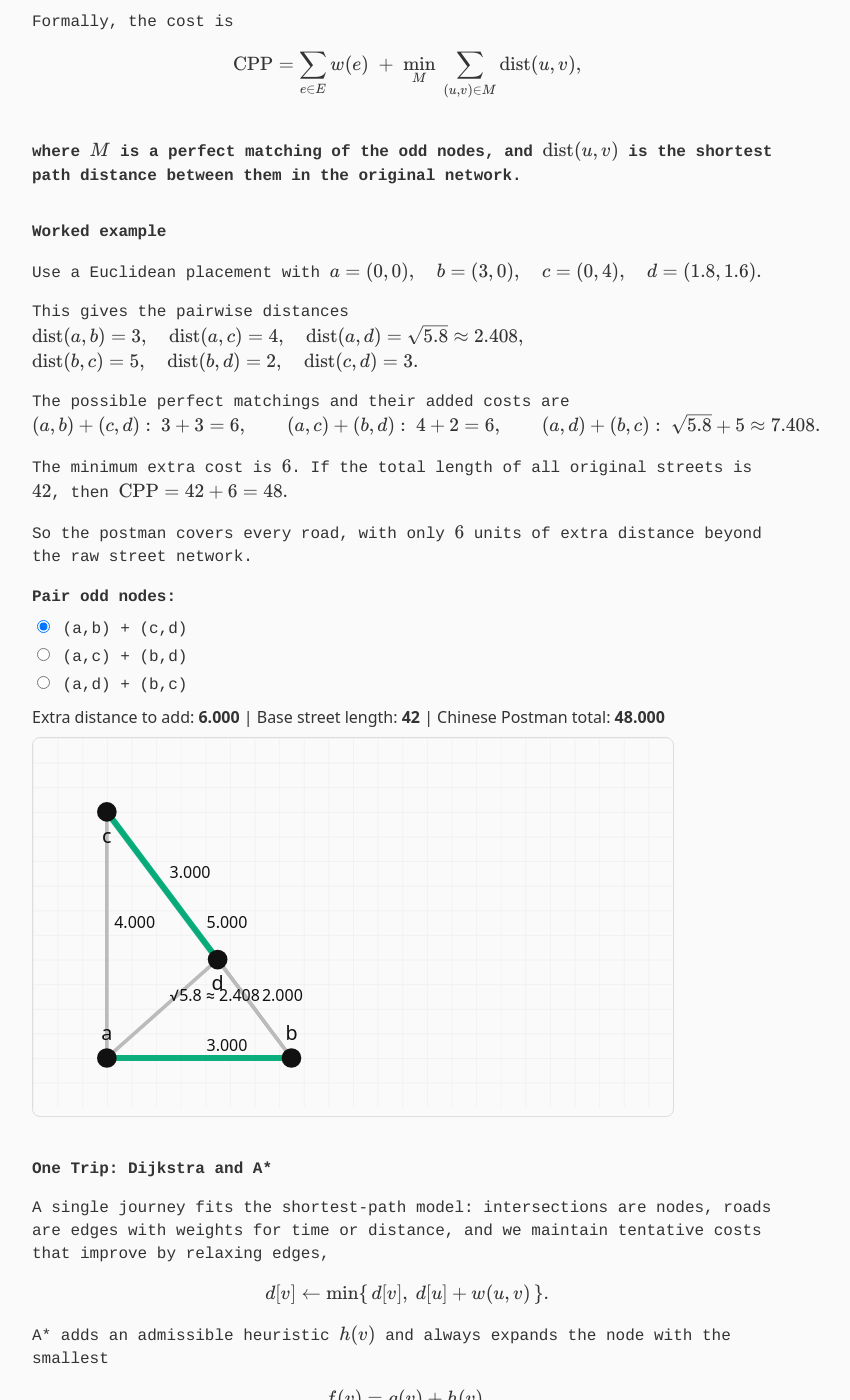
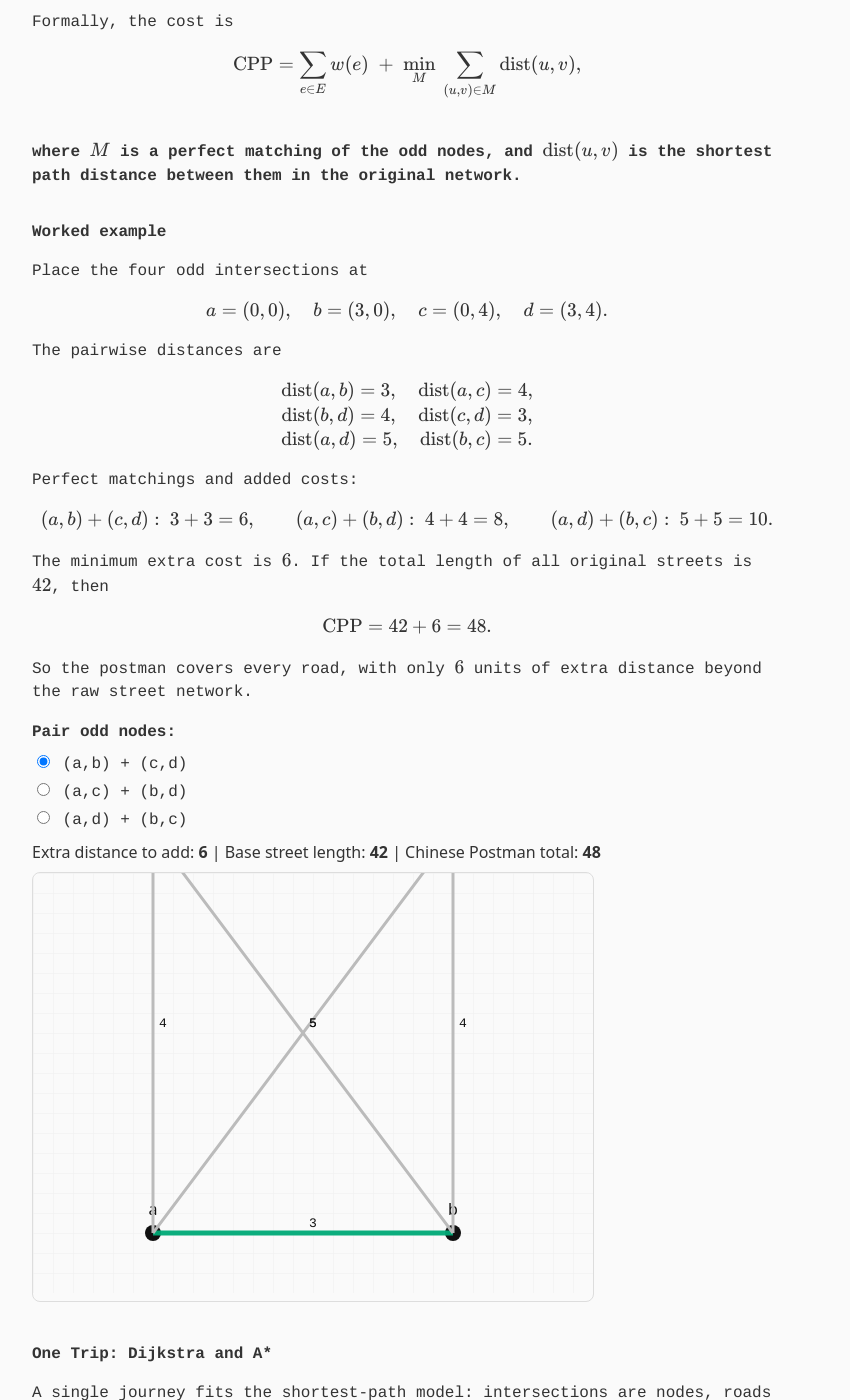
Before and after one commit to gcol33/blog, a Jekyll site: the page built from _posts/2025-09-12-the-map-always-knows.md, in a window 1280 px wide and 1400 px high, scrolled down 1057 px. Shown: the whole window, without its empty margins (233-1083 px from the left). Built offline with Jekyll 4.4.1, drawn with Linux system fonts in a browser that asks for light colours; part of the change alters nothing that is shown.

Commit message:
update blog post

```diff
--- a/_posts/2025-09-12-the-map-always-knows.md
+++ b/_posts/2025-09-12-the-map-always-knows.md
@@ -26,202 +26,174 @@ where $M$ is a perfect matching of the odd nodes, and $\operatorname{dist}(u,v)$
 
 ### Worked example
 
-Use a Euclidean placement with
+Place the four odd intersections at
+
 $$
-a=(0,0),\quad b=(3,0),\quad c=(0,4),\quad d=(1.8,1.6).
+a=(0,0),\quad b=(3,0),\quad c=(0,4),\quad d=(3,4).
 $$
 
-This gives the pairwise distances
+The pairwise distances are
+
 $$
-\operatorname{dist}(a,b)=3,\quad \operatorname{dist}(a,c)=4,\quad \operatorname{dist}(a,d)=\sqrt{5.8}\approx 2.408, \\
-\operatorname{dist}(b,c)=5,\quad \operatorname{dist}(b,d)=2,\quad \operatorname{dist}(c,d)=3.
+\operatorname{dist}(a,b)=3,\quad \operatorname{dist}(a,c)=4,\\
+\operatorname{dist}(b,d)=4,\quad \operatorname{dist}(c,d)=3,\\
+\operatorname{dist}(a,d)=5,\quad \operatorname{dist}(b,c)=5.
 $$
 
-The possible perfect matchings and their added costs are
+Perfect matchings and added costs:
+
 $$
-(a,b)+(c,d):\ 3+3=6, \qquad
-(a,c)+(b,d):\ 4+2=6, \qquad
-(a,d)+(b,c):\ \sqrt{5.8}+5\approx 7.408.
+(a,b)+(c,d):\ 3+3=6,\qquad
+(a,c)+(b,d):\ 4+4=8,\qquad
+(a,d)+(b,c):\ 5+5=10.
 $$
 
 The minimum extra cost is $6$. If the total length of all original streets is $42$, then
+
 $$
 \text{CPP} = 42 + 6 = 48.
 $$
 
 So the postman covers every road, with only $6$ units of extra distance beyond the raw street network.
 
-
-<!-- CPP Worked Example — Euclidean coordinates with exact distances and live pairing cost -->
+<!-- CPP Worked Example — squarish rectangle (3x4), integer sides, diagonals = 5 -->
 <div id="cpp-visual" style="margin:1rem 0;">
   <!-- Controls -->
   <div class="cpp-controls" style="margin-bottom:0.5rem;">
     <strong style="display:block;margin-bottom:0.5rem;">Pair odd nodes:</strong>
-
     <div style="margin-bottom:0.25rem;">
-      <label style="cursor:pointer;">
-        <input type="radio" name="cpp-pair" value="ab-cd" checked>
-        (a,b) + (c,d)
-      </label>
+      <label><input type="radio" name="cpp-pair" value="ab-cd" checked> (a,b) + (c,d)</label>
     </div>
-
     <div style="margin-bottom:0.25rem;">
-      <label style="cursor:pointer;">
-        <input type="radio" name="cpp-pair" value="ac-bd">
-        (a,c) + (b,d)
-      </label>
+      <label><input type="radio" name="cpp-pair" value="ac-bd"> (a,c) + (b,d)</label>
     </div>
-
     <div>
-      <label style="cursor:pointer;">
-        <input type="radio" name="cpp-pair" value="ad-bc">
-        (a,d) + (b,c)
-      </label>
+      <label><input type="radio" name="cpp-pair" value="ad-bc"> (a,d) + (b,c)</label>
     </div>
   </div>
 
-  <!-- Summary line -->
+  <!-- Summary -->
   <div class="cpp-summary" style="font-family:system-ui,Segoe UI,Roboto,Helvetica,Arial,sans-serif;margin-bottom:0.5rem;">
-    Extra distance to add: <strong><span id="cpp-extra">6.000</span></strong>
+    Extra distance to add: <strong><span id="cpp-extra">6</span></strong>
     | Base street length: <strong>42</strong>
-    | Chinese Postman total: <strong><span id="cpp-total">48.000</span></strong>
+    | Chinese Postman total: <strong><span id="cpp-total">48</span></strong>
   </div>
 
   <!-- Diagram -->
-  <div class="cpp-svgwrap" style="max-width:640px;border:1px solid #ddd;border-radius:8px;overflow:hidden;">
-    <svg id="cpp-svg" viewBox="0 0 520 300" width="100%" height="auto" aria-labelledby="cpp-title cpp-desc" role="img">
-      <title id="cpp-title">Odd-node pair distances and selected pairings</title>
-      <desc id="cpp-desc">All six pair distances are shown from Euclidean coordinates. Selecting a pairing highlights its two edges and recomputes the extra cost.</desc>
+  <div class="cpp-svgwrap" style="max-width:560px;border:1px solid #ddd;border-radius:8px;overflow:hidden;">
+    <svg id="cpp-svg" viewBox="0 0 560 420" width="100%" height="auto" aria-labelledby="cpp-title cpp-desc" role="img">
+      <title id="cpp-title">Rectangle layout: sides 3 and 4; diagonals 5</title>
+      <desc id="cpp-desc">a,b on top; c,d below. Distances computed from world coordinates. Select a pairing to highlight edges and update extra cost.</desc>
 
-      <!-- Subtle grid -->
+      <!-- Background grid -->
       <defs>
         <pattern id="grid" width="20" height="20" patternUnits="userSpaceOnUse">
           <path d="M20 0 L0 0 0 20" fill="none" stroke="#eee" stroke-width="1"/>
         </pattern>
-        <marker id="dot" markerWidth="4" markerHeight="4" refX="2" refY="2">
-          <circle cx="2" cy="2" r="2" fill="#111"></circle>
-        </marker>
       </defs>
       <rect x="0" y="0" width="100%" height="100%" fill="url(#grid)"></rect>
 
-      <!-- All six edges (light gray by default) -->
-      <g id="edges" stroke="#bbb" stroke-width="3" opacity="1">
-        <line id="e-ab" data-a="a" data-b="b" />
-        <line id="e-ac" data-a="a" data-b="c" />
-        <line id="e-ad" data-a="a" data-b="d" />
-        <line id="e-bc" data-a="b" data-b="c" />
-        <line id="e-bd" data-a="b" data-b="d" />
-        <line id="e-cd" data-a="c" data-b="d" />
-      </g>
-
-      <!-- Distance labels -->
-      <g id="labels" fill="#111" font-size="13" font-family="system-ui,Segoe UI,Roboto,Helvetica,Arial,sans-serif"></g>
-
-      <!-- Nodes -->
-      <g id="nodes" fill="#111" font-size="16" font-family="system-ui,Segoe UI,Roboto,Helvetica,Arial,sans-serif">
+      <!-- Nodes (positions are derived from world coords in JS) -->
+      <g id="nodes" fill="#111" font-family="system-ui,Segoe UI,Roboto,Helvetica,Arial,sans-serif" font-size="16">
         <circle id="n-a" r="8"></circle><text id="t-a" text-anchor="middle">a</text>
         <circle id="n-b" r="8"></circle><text id="t-b" text-anchor="middle">b</text>
         <circle id="n-c" r="8"></circle><text id="t-c" text-anchor="middle">c</text>
         <circle id="n-d" r="8"></circle><text id="t-d" text-anchor="middle">d</text>
       </g>
+
+      <!-- All edges (light gray by default) -->
+      <g id="edges" stroke="#bbb" stroke-width="3">
+        <line id="e-ab" />
+        <line id="e-ac" />
+        <line id="e-bd" />
+        <line id="e-cd" />
+        <line id="e-ad" />
+        <line id="e-bc" />
+      </g>
+
+      <!-- Distance labels -->
+      <g id="labels" fill="#111" font-size="13"></g>
     </svg>
   </div>
 </div>
 
 <script>
-  (function () {
-    // Euclidean coordinates (scale + offset to fit viewBox)
-    // world coords: a(0,0), b(3,0), c(0,4), d(1.8,1.6)
-    // SVG mapping: x = x0 + s*X, y = y0 - s*Y
-    var s = 50, x0 = 60, y0 = 260;
-    var pts = {
-      a: {X:0,   Y:0},
-      b: {X:3,   Y:0},
-      c: {X:0,   Y:4},
-      d: {X:1.8, Y:1.6}
-    };
-    function map(P){ return {x: x0 + s*P.X, y: y0 - s*P.Y}; }
-    function dist(P,Q){ var dx=P.X-Q.X, dy=P.Y-Q.Y; return Math.hypot(dx,dy); }
+(function(){
+  // World coords (squarish rectangle): a(0,0), b(3,0), c(0,4), d(3,4)
+  const W = { a:{X:0,Y:0}, b:{X:3,Y:0}, c:{X:0,Y:4}, d:{X:3,Y:4} };
 
-    // Place nodes and labels
-    [['a','n-a','t-a'],['b','n-b','t-b'],['c','n-c','t-c'],['d','n-d','t-d']].forEach(function(row){
-      var k=row[0], cn=row[1], tn=row[2], p=map(pts[k]);
-      var cEl=document.getElementById(cn), tEl=document.getElementById(tn);
-      cEl.setAttribute('cx', p.x); cEl.setAttribute('cy', p.y);
-      tEl.setAttribute('x', p.x);  tEl.setAttribute('y', p.y + (k==='c'||k==='d'? 25 : -15));
+  // Map world -> SVG (equal scale for x,y so distances are true)
+  const s = 100;                 // px per unit
+  const x0 = 120, y0 = 360;      // origin offsets
+  function map(P){ return { x: x0 + s*P.X, y: y0 - s*P.Y }; }
+  function dist(P,Q){ const dx=P.X-Q.X, dy=P.Y-Q.Y; return Math.hypot(dx,dy); }
+
+  // Place nodes + text
+  [['a','n-a','t-a',-18],['b','n-b','t-b',-18],['c','n-c','t-c',22],['d','n-d','t-d',22]].forEach(([k,cid,tid,ty])=>{
+    const p = map(W[k]);
+    const cEl = document.getElementById(cid), tEl = document.getElementById(tid);
+    cEl.setAttribute('cx', p.x); cEl.setAttribute('cy', p.y);
+    tEl.setAttribute('x', p.x);  tEl.setAttribute('y', p.y + ty);
+    tEl.setAttribute('text-anchor','middle');
+  });
+
+  // Utility to create/position edges with weights
+  function setLine(id, u, v){
+    const U = map(W[u]), V = map(W[v]);
+    const e = document.getElementById(id);
+    e.setAttribute('x1', U.x); e.setAttribute('y1', U.y);
+    e.setAttribute('x2', V.x); e.setAttribute('y2', V.y);
+    e.dataset.weight = dist(W[u], W[v]); // exact
+  }
+
+  // Build all six edges
+  setLine('e-ab','a','b'); // 3
+  setLine('e-ac','a','c'); // 4
+  setLine('e-bd','b','d'); // 4
+  setLine('e-cd','c','d'); // 3
+  setLine('e-ad','a','d'); // 5
+  setLine('e-bc','b','c'); // 5
+
+  // Labels at midpoints (integers shown as ints)
+  const L = document.getElementById('labels');
+  function addLabel(id, text){
+    const el = document.getElementById(id);
+    const mx = (parseFloat(el.getAttribute('x1')) + parseFloat(el.getAttribute('x2'))) / 2;
+    const my = (parseFloat(el.getAttribute('y1')) + parseFloat(el.getAttribute('y2'))) / 2;
+    const t = document.createElementNS('http://www.w3.org/2000/svg','text');
+    t.setAttribute('x', mx + 6);
+    t.setAttribute('y', my - 6);
+    t.textContent = text;
+    L.appendChild(t);
+  }
+  addLabel('e-ab','3'); addLabel('e-ac','4'); addLabel('e-bd','4'); addLabel('e-cd','3');
+  addLabel('e-ad','5'); addLabel('e-bc','5');
+
+  // Highlight logic
+  const accent = '#0a7', baseLen = 42;
+  function resetEdges(){
+    document.querySelectorAll('#edges line').forEach(e=>{
+      e.setAttribute('stroke','#bbb'); e.setAttribute('stroke-width',3); e.setAttribute('opacity',1);
     });
-
-    // Edge list
-    var pairs = [
-      ['ab','a','b'],
-      ['ac','a','c'],
-      ['ad','a','d'],
-      ['bc','b','c'],
-      ['bd','b','d'],
-      ['cd','c','d']
-    ];
-
-    // Draw edges and compute exact weights from coords
-    var labelsGroup = document.getElementById('labels');
-    pairs.forEach(function([id,u,v]){
-      var e=document.getElementById('e-'+id);
-      var Pu=map(pts[u]), Pv=map(pts[v]);
-      e.setAttribute('x1', Pu.x); e.setAttribute('y1', Pu.y);
-      e.setAttribute('x2', Pv.x); e.setAttribute('y2', Pv.y);
-      var w = dist(pts[u], pts[v]); // exact Euclidean
-      e.setAttribute('data-weight', w.toString());
-
-      // label at midpoint, with a tiny offset
-      var mx=(Pu.x+Pv.x)/2, my=(Pu.y+Pv.y)/2;
-      var t=document.createElementNS('http://www.w3.org/2000/svg','text');
-      t.setAttribute('x', mx+6);
-      t.setAttribute('y', my-6);
-      t.setAttribute('text-anchor','start');
-      t.setAttribute('fill', '#111');
-      var txt = (id==='ad') ? '√5.8 ≈ ' + w.toFixed(3) : w.toFixed(3);
-      t.textContent = txt;
-      labelsGroup.appendChild(t);
-    });
-
-    // Highlight function for selected pairing
-    var accent = '#0a7';
-    function setStroke(el, color, width, opacity){
-      el.setAttribute('stroke', color);
-      el.setAttribute('stroke-width', width);
-      el.setAttribute('opacity', opacity);
-    }
-    function highlight(val){
-      // reset all to light gray
-      pairs.forEach(function([id]){
-        setStroke(document.getElementById('e-'+id), '#bbb', 3, 1);
-      });
-      // pick which two edges
-      var choose = {
-        'ab-cd': ['ab','cd'],
-        'ac-bd': ['ac','bd'],
-        'ad-bc': ['ad','bc']
-      }[val] || [];
-      var extra = 0;
-      choose.forEach(function(id){
-        var e = document.getElementById('e-'+id);
-        setStroke(e, accent, 5, 0.95);
-        extra += Number(e.getAttribute('data-weight'));
-      });
-      // update summary
-      document.getElementById('cpp-extra').textContent = extra.toFixed(3);
-      document.getElementById('cpp-total').textContent = (42 + extra).toFixed(3);
-    }
-
-    // Wire up radios
-    function update(){
-      var checked = document.querySelector('input[name="cpp-pair"]:checked');
-      highlight(checked.value);
-    }
-    document.querySelectorAll('input[name="cpp-pair"]').forEach(function (el) {
-      el.addEventListener('change', update);
-    });
-    update();
-  })();
+  }
+  function mark(id){
+    const e=document.getElementById(id);
+    e.setAttribute('stroke',accent); e.setAttribute('stroke-width',5); e.setAttribute('opacity',0.95);
+    return Number(e.dataset.weight);
+  }
+  function update(){
+    resetEdges();
+    const val = document.querySelector('input[name="cpp-pair"]:checked').value;
+    let extra = 0;
+    if (val==='ab-cd') extra = mark('e-ab') + mark('e-cd'); // 3 + 3 = 6
+    if (val==='ac-bd') extra = mark('e-ac') + mark('e-bd'); // 4 + 4 = 8
+    if (val==='ad-bc') extra = mark('e-ad') + mark('e-bc'); // 5 + 5 = 10
+    document.getElementById('cpp-extra').textContent = (Math.round(extra*1000)/1000).toString();
+    document.getElementById('cpp-total').textContent = (Math.round((baseLen+extra)*1000)/1000).toString();
+  }
+  document.querySelectorAll('input[name="cpp-pair"]').forEach(el=>el.addEventListener('change', update));
+  update();
+})();
 </script>
 
 
```
